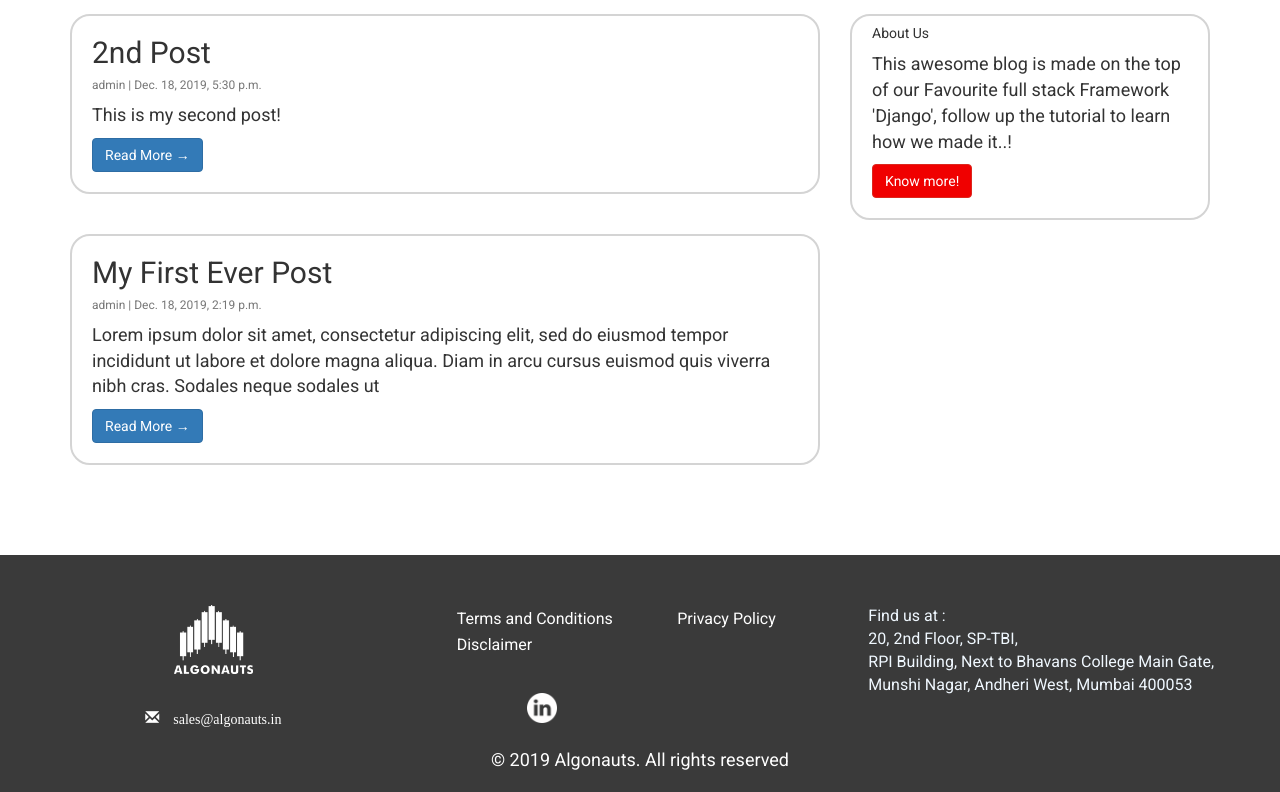
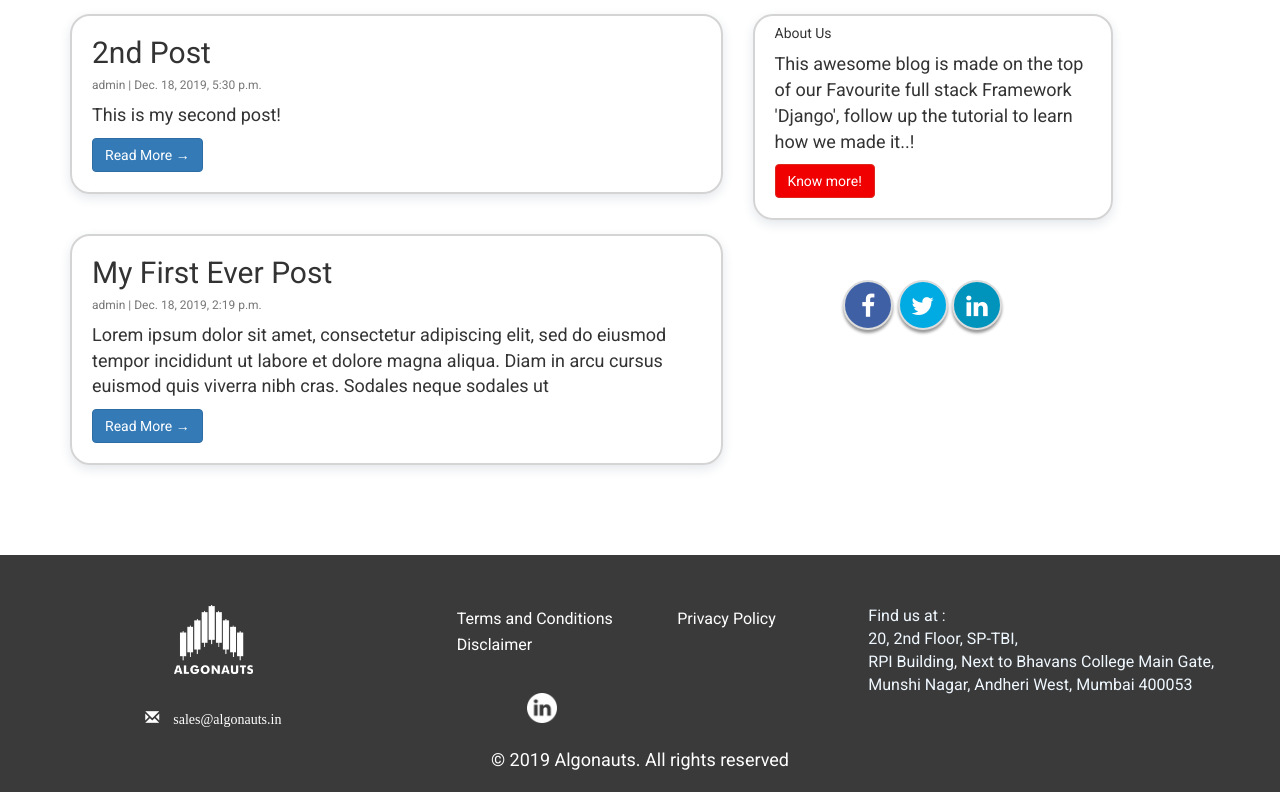
Before and after one commit to rushike/algo-helios, a Django app: page /blog/ in a window 1280 px wide. Shown: the part 86-878 px from the top of the page. Run offline with Django 3.2, Linux system fonts and the light colour scheme; data comes from the database, SQL or seed files in the repository; some libraries are stand-ins or nearby versions; some web fonts are replaced.

Commit message:
Changed Blog UI

```diff
--- a/templates/blogIndex.html
+++ b/templates/blogIndex.html
@@ -24,6 +24,7 @@
     margin-bottom: 4rem;
     border-color: #D4D4D4;
     border-radius: 2rem;
+    box-shadow: 0 4px 12px #E3E7EB;
   }
 
   .shadow {
@@ -45,8 +46,89 @@
   }
 
   .container {
-      margin-top:10rem;
-      margin-bottom:5rem;
+    margin-top: 10rem;
+    margin-bottom: 5rem;
+  }
+
+  @import url('//maxcdn.bootstrapcdn.com/font-awesome/4.3.0/css/font-awesome.min.css');
+
+#social {
+  margin: 20px 10px;
+  float:right;
+  width: 100%;
+  text-align: center;
+}
+
+.smGlobalBtn { /* global button class */
+    display: inline-block;
+    position: relative;
+    cursor: pointer;
+    width: 50px;
+    height: 50px;
+    border:2px solid #ddd; /* add border to the buttons */
+    box-shadow: 0 3px 3px #999;
+    padding: 0px;
+    text-decoration: none;
+    text-align: center;
+    color: #fff;
+    font-size: 25px;
+    font-weight: normal;
+    line-height: 2em;
+    border-radius: 27px;
+    -moz-border-radius:27px;
+    -webkit-border-radius:27px;
+}
+
+/* facebook button class*/
+.facebookBtn{
+    background: #4060A5;
+}
+
+.facebookBtn:before{ /* use :before to add the relevant icons */
+    font-family: "FontAwesome";
+    content: "\f09a"; /* add facebook icon */
+}
+
+.facebookBtn:hover{
+    color: #4060A5;
+    background: #fff;
+    border-color: #4060A5; /* change the border color on mouse hover */
+    text-decoration: none;
+}
+
+/* twitter button class*/
+.twitterBtn{
+    background: #00ABE3;
+}
+
+.twitterBtn:before{
+      font-family: "FontAwesome";
+      content: "\f099"; /* add twitter icon */
+
+}
+
+.twitterBtn:hover{
+      color: #00ABE3;
+      background: #fff;
+      border-color: #00ABE3;
+      text-decoration: none;
+}
+
+/* linkedin button class*/
+.linkedinBtn{
+    background: #0094BC;
+}
+
+.linkedinBtn:before{
+      font-family: "FontAwesome";
+      content: "\f0e1"; /* add linkedin icon */
+}
+
+.linkedinBtn:hover{
+      color: #0094BC;
+      background: #fff;
+      border-color: #0094BC;
+      text-decoration: none;
 }
 
 </style>
@@ -55,7 +137,7 @@
 <div class="container">
   <div class="row">
     <!-- Blog Entries Column -->
-        <div class="col-md-8 mt-3 left">
+    <div class="col-md-7 mt-3 left">
       {% for post in post_list %}
       <div class="card mb-4">
         <div class="card-body">
@@ -67,6 +149,7 @@
       </div>
       {% endfor %}
     </div>
+
     {% block sidebar %} {% include 'sidebar.html' %} {% endblock sidebar %}
   </div>
 </div>
--- a/templates/post_detail.html
+++ b/templates/post_detail.html
@@ -18,7 +18,7 @@
     }
 
     .card {
-        box-shadow: 0 16px 48px #E3E7EB;
+        box-shadow: 0 4px 12px #E3E7EB;
     }
 
     .shadow {
--- a/templates/sidebar.html
+++ b/templates/sidebar.html
@@ -1,4 +1,132 @@
 <!-- Sidebar Widgets Column -->
+
+<style>
+  body {
+    font-family: "Roboto", sans-serif;
+    font-size: 18px;
+  }
+
+  .head_text {
+    color: white;
+  }
+
+  .card {
+    padding-bottom: 2rem;
+    padding-left: 2rem;
+    padding-right: 2rem;
+    border: 2px;
+    border-style: solid;
+    margin-bottom: 4rem;
+    border-color: #D4D4D4;
+    border-radius: 2rem;
+  }
+
+  .shadow {
+    box-shadow: 0 4px 2px -2px rgba(0, 0, 0, 0.1);
+  }
+
+  .btn-danger {
+    color: #fff;
+    background-color: #f00000;
+    border-color: #dc281e;
+  }
+
+  .masthead {
+    background: #3398E1;
+    height: auto;
+    padding-bottom: 15px;
+    box-shadow: 0 16px 48px #E3E7EB;
+    padding-top: 10px;
+  }
+
+  .container {
+    margin-top: 10rem;
+    margin-bottom: 5rem;
+  }
+
+  @import url('//maxcdn.bootstrapcdn.com/font-awesome/4.3.0/css/font-awesome.min.css');
+
+#social {
+  margin: 20px 10px;
+  float:right;
+  width: 100%;
+  text-align: center;
+}
+
+.smGlobalBtn { /* global button class */
+    display: inline-block;
+    position: relative;
+    cursor: pointer;
+    width: 50px;
+    height: 50px;
+    border:2px solid #ddd; /* add border to the buttons */
+    box-shadow: 0 3px 3px #999;
+    padding: 0px;
+    text-decoration: none;
+    text-align: center;
+    color: #fff;
+    font-size: 25px;
+    font-weight: normal;
+    line-height: 2em;
+    border-radius: 27px;
+    -moz-border-radius:27px;
+    -webkit-border-radius:27px;
+}
+
+/* facebook button class*/
+.facebookBtn{
+    background: #4060A5;
+}
+
+.facebookBtn:before{ /* use :before to add the relevant icons */
+    font-family: "FontAwesome";
+    content: "\f09a"; /* add facebook icon */
+}
+
+.facebookBtn:hover{
+    color: #4060A5;
+    background: #fff;
+    border-color: #4060A5; /* change the border color on mouse hover */
+    text-decoration: none;
+}
+
+/* twitter button class*/
+.twitterBtn{
+    background: #00ABE3;
+}
+
+.twitterBtn:before{
+      font-family: "FontAwesome";
+      content: "\f099"; /* add twitter icon */
+
+}
+
+.twitterBtn:hover{
+      color: #00ABE3;
+      background: #fff;
+      border-color: #00ABE3;
+      text-decoration: none;
+}
+
+/* linkedin button class*/
+.linkedinBtn{
+    background: #0094BC;
+}
+
+.linkedinBtn:before{
+      font-family: "FontAwesome";
+      content: "\f0e1"; /* add linkedin icon */
+}
+
+.linkedinBtn:hover{
+      color: #0094BC;
+      background: #fff;
+      border-color: #0094BC;
+      text-decoration: none;
+}
+
+</style>
+
 <div class="col-md-4 float-right ">
 <div class="card my-4">
         <h5 class="card-header">About Us</h5>
@@ -8,4 +136,9 @@
            class="btn btn-danger">Know more!</a>
     </div>
 </div>
+    <div id="social">
+      <a class="facebookBtn smGlobalBtn" href="#"></a>
+      <a class="twitterBtn smGlobalBtn" href="#"></a>
+      <a class="linkedinBtn smGlobalBtn" href="https://www.linkedin.com/in/algonauts-technologies/"></a>
+    </div>
 </div>
```
Lines whose indentation alone changed are shown as unchanged.
